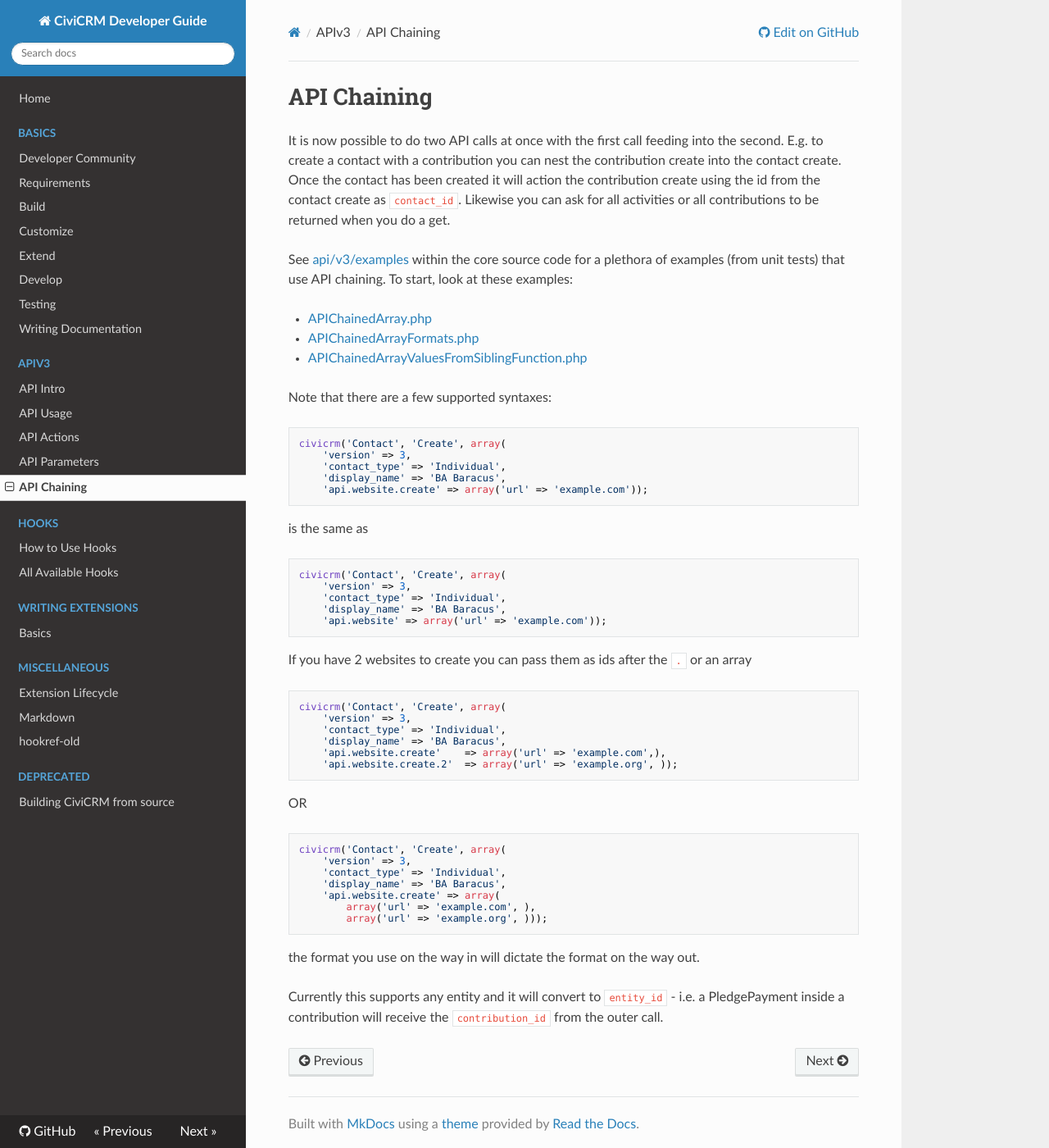
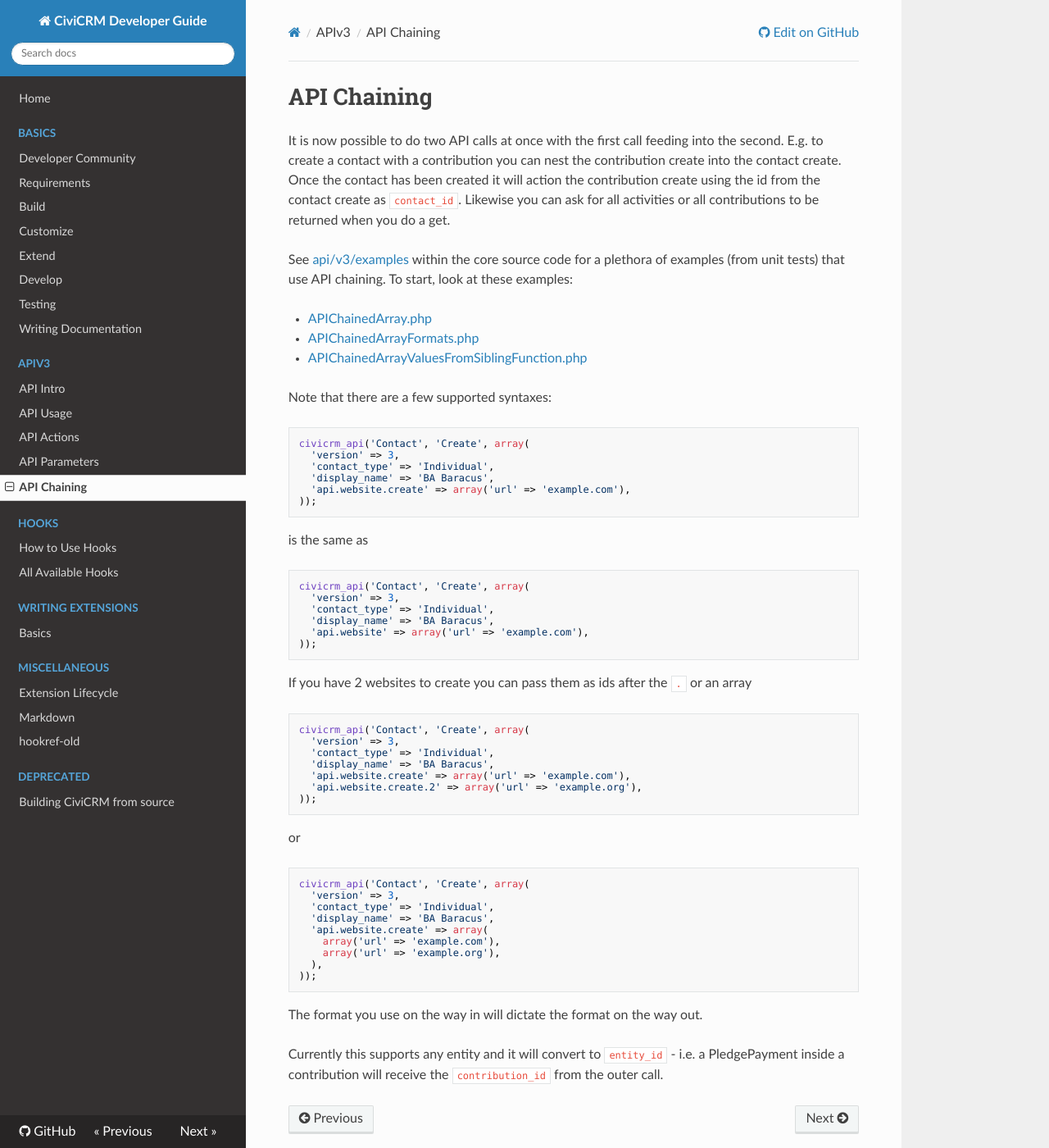
Before and after one commit to civicrm/civicrm-dev-docs, an MkDocs documentation site: the page built from docs/api/chaining.md, in a window 1280 px wide and 1400 px high. Shown: the whole window at 82% size. Built offline with MkDocs 1.6.1, drawn with Linux system fonts in a browser that asks for light colours; nearby versions of some CDN libraries; old or Windows-style settings are respelled for this version of MkDocs.

Commit message:
API: code examples broken or with non-standard style

````diff
--- a/docs/api/chaining.md
+++ b/docs/api/chaining.md
@@ -23,48 +23,53 @@
 Note that there are a few supported syntaxes:
 
 ```php
-civicrm('Contact', 'Create', array(
-    'version' => 3,
-    'contact_type' => 'Individual',
-    'display_name' => 'BA Baracus',
-    'api.website.create' => array('url' => 'example.com'));
+civicrm_api('Contact', 'Create', array(
+  'version' => 3,
+  'contact_type' => 'Individual',
+  'display_name' => 'BA Baracus',
+  'api.website.create' => array('url' => 'example.com'),
+));
 ```
 
 is the same as
 
 ```php
-civicrm('Contact', 'Create', array(
-    'version' => 3,
-    'contact_type' => 'Individual',
-    'display_name' => 'BA Baracus',
-    'api.website' => array('url' => 'example.com'));
+civicrm_api('Contact', 'Create', array(
+  'version' => 3,
+  'contact_type' => 'Individual',
+  'display_name' => 'BA Baracus',
+  'api.website' => array('url' => 'example.com'),
+));
 ```
 
 If you have 2 websites to create you can pass them as ids after the `.`
 or an array
 
 ```php
-civicrm('Contact', 'Create', array(
-    'version' => 3,
-    'contact_type' => 'Individual',
-    'display_name' => 'BA Baracus',
-    'api.website.create'    => array('url' => 'example.com',),
-    'api.website.create.2'  => array('url' => 'example.org', ));
+civicrm_api('Contact', 'Create', array(
+  'version' => 3,
+  'contact_type' => 'Individual',
+  'display_name' => 'BA Baracus',
+  'api.website.create' => array('url' => 'example.com'),
+  'api.website.create.2' => array('url' => 'example.org'),
+));
 ```
 
-OR
+or
 
 ```php
-civicrm('Contact', 'Create', array(
-    'version' => 3,
-    'contact_type' => 'Individual',
-    'display_name' => 'BA Baracus',
-    'api.website.create' => array(
-        array('url' => 'example.com', ),
-        array('url' => 'example.org', )));
+civicrm_api('Contact', 'Create', array(
+  'version' => 3,
+  'contact_type' => 'Individual',
+  'display_name' => 'BA Baracus',
+  'api.website.create' => array(
+    array('url' => 'example.com'),
+    array('url' => 'example.org'),
+  ),
+));
 ```
 
-the format you use on the way in will dictate the format on the way out.
+The format you use on the way in will dictate the format on the way out.
 
 Currently this supports any entity and it will convert to `entity_id` -
 i.e. a PledgePayment inside a contribution will receive the `contribution_id`
````
Also changed, not shown: docs/api/actions.md (+1 -1 lines), docs/api/params.md (+17 -10 lines), docs/api/usage.md (+10 -9 lines).
